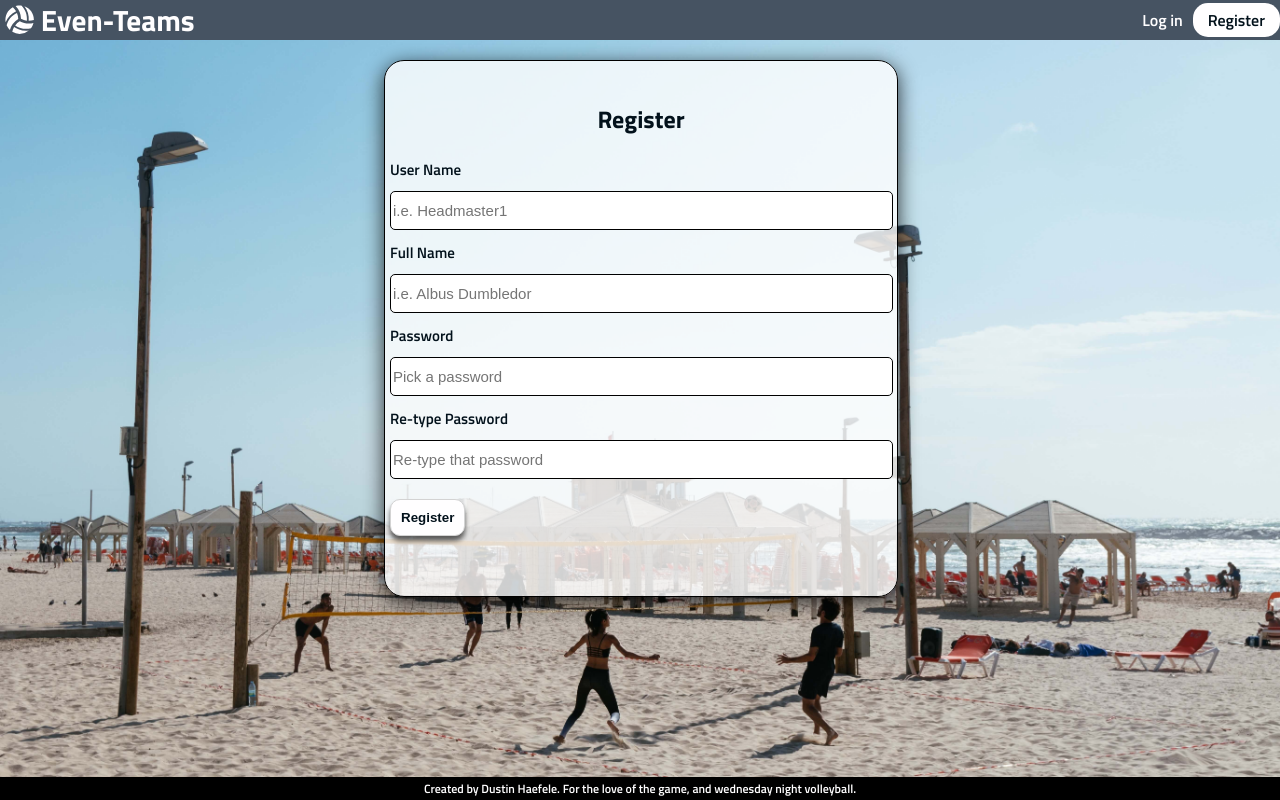
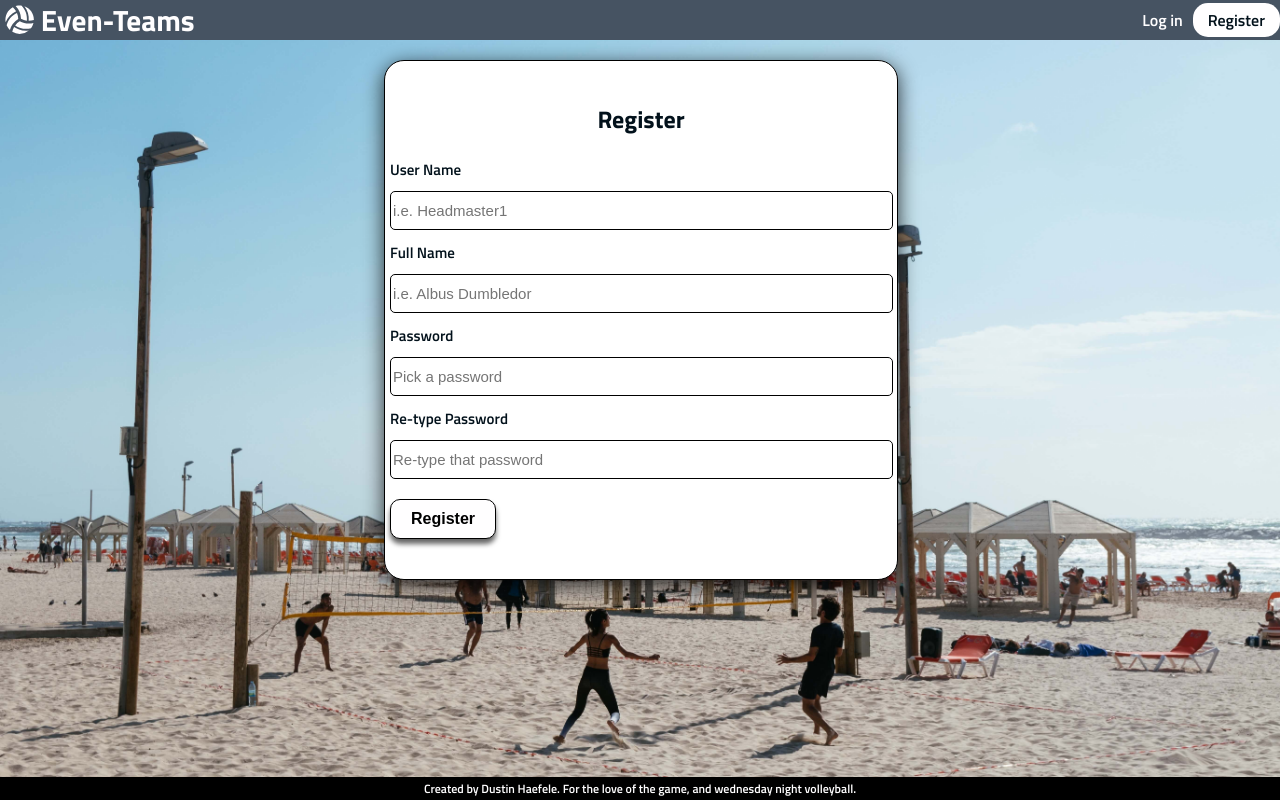
Before and after one commit to DustinHaefele/even-teams-client, a React (Create React App) app: page /register in a window 1280 px wide. Built offline with nearby package versions, Linux system fonts and the light colour scheme.

Commit message:
more button updates

```diff
--- a/src/components/LoginForm/LoginForm.js
+++ b/src/components/LoginForm/LoginForm.js
@@ -53,7 +53,7 @@ export default class LoginForm extends React.Component {
           <input required type='password' className ='login_password' id='password' name='password' placeholder='Password'></input>
         </div>
         <div className='button-div'>
-          <button className='login-button' type='submit'>Log in</button>
+          <button className='button' type='submit'>Log in</button>
         </div>
       </form>
       </div>
--- a/src/components/RegisterForm/RegisterForm.js
+++ b/src/components/RegisterForm/RegisterForm.js
@@ -105,7 +105,7 @@ export default class RegisterForm extends React.Component {
             />
           </div>
           <div className="button-div">
-            <button type="submit" className="register-button">
+            <button type="submit" className="button">
               Register
             </button>
           </div>
--- a/src/routes/LoginPage/LoginPage.css
+++ b/src/routes/LoginPage/LoginPage.css
@@ -39,23 +39,6 @@
   font-size: 15px;
 }
 
-.login-button {
-  padding: 10px 10px;
-  font-weight: 700;
-  margin:10px 5px 10px 0;
-  border: .5px solid lightgray;
-  background-color: #fffeff;
-  border-radius: 10px;
-  box-shadow: 0 5px 5px rgba(0,0,0, .6);
-  text-decoration: none;
-  color:#02111B;
-  margin-bottom: 30px;
-}
-
-.login-button:hover {
-  cursor: pointer;
-  box-shadow: 0 5px 10px rgba(255,255,255, .8);
-}
 
 @media screen and (min-width: 480px) {
   .login-page {
--- a/src/routes/MainPage/MainPage.css
+++ b/src/routes/MainPage/MainPage.css
@@ -24,21 +24,15 @@
 }
 
 .main_page a {
-  padding: 10px 10px;
-  font-weight: 700;
-  margin:10px 5px 10px 0;
-  border: .5px solid lightgray;
-  background-color: #fffeff;
-  border-radius: 10px;
-  box-shadow: 0 5px 5px rgba(0,0,0, .6);
   text-decoration: none;
   color:#02111B;
-  margin-bottom: 30px;
+  font-size: 16px;
+  font-weight: 700;
 }
 
 
 .main_page a:hover {
-  box-shadow: 0 5px 5px rgba(255,255,255, .6);
+  box-shadow: 0 5px 5px rgba(0,0,0, .3);
 }
 
 .main_page .Main__not-logged-in {
--- a/src/routes/MainPage/MainPage.js
+++ b/src/routes/MainPage/MainPage.js
@@ -21,12 +21,12 @@ function MainPage () {
           </Link>
           </div>)
           : (<div className='Main__not-logged-in'>
-          <Link className = 'main-login'
+          <Link className = 'button'
             to='/login'>
             Login
             {' '}
           </Link>
-          <Link className = 'main-register'
+          <Link className = 'button'
             to='/register'>
             Register
           </Link>
--- a/src/routes/RegistrationPage/RegistrationPage.css
+++ b/src/routes/RegistrationPage/RegistrationPage.css
@@ -4,7 +4,7 @@
   width: 80%;
   margin-left: 10%;
   border-radius: 20px;
-  background-color:rgba(255,255,255,.8);
+  background-color:rgb(255,255,255);
   color: #02111B;
   box-shadow: 0 5px 20px rgba(0,0,0, .8);
 }
@@ -13,23 +13,6 @@
   padding-top: 20px;
 }
 
-.register-button {
-    padding: 10px 10px;
-    font-weight: 700;
-    margin:10px 5px 10px 0;
-    border: .5px solid lightgray;
-    background-color: #fffeff;
-    border-radius: 10px;
-    box-shadow: 0 5px 5px rgba(0,0,0, .6);
-    text-decoration: none;
-    color:#02111B;
-    margin-bottom: 30px;
-}
-
-.register-button:hover {
-  box-shadow: 0 5px 5px rgba(255,255,255, .6);
-  cursor: pointer;
-}
 
 .registration-page form {
   text-align: left;
```
